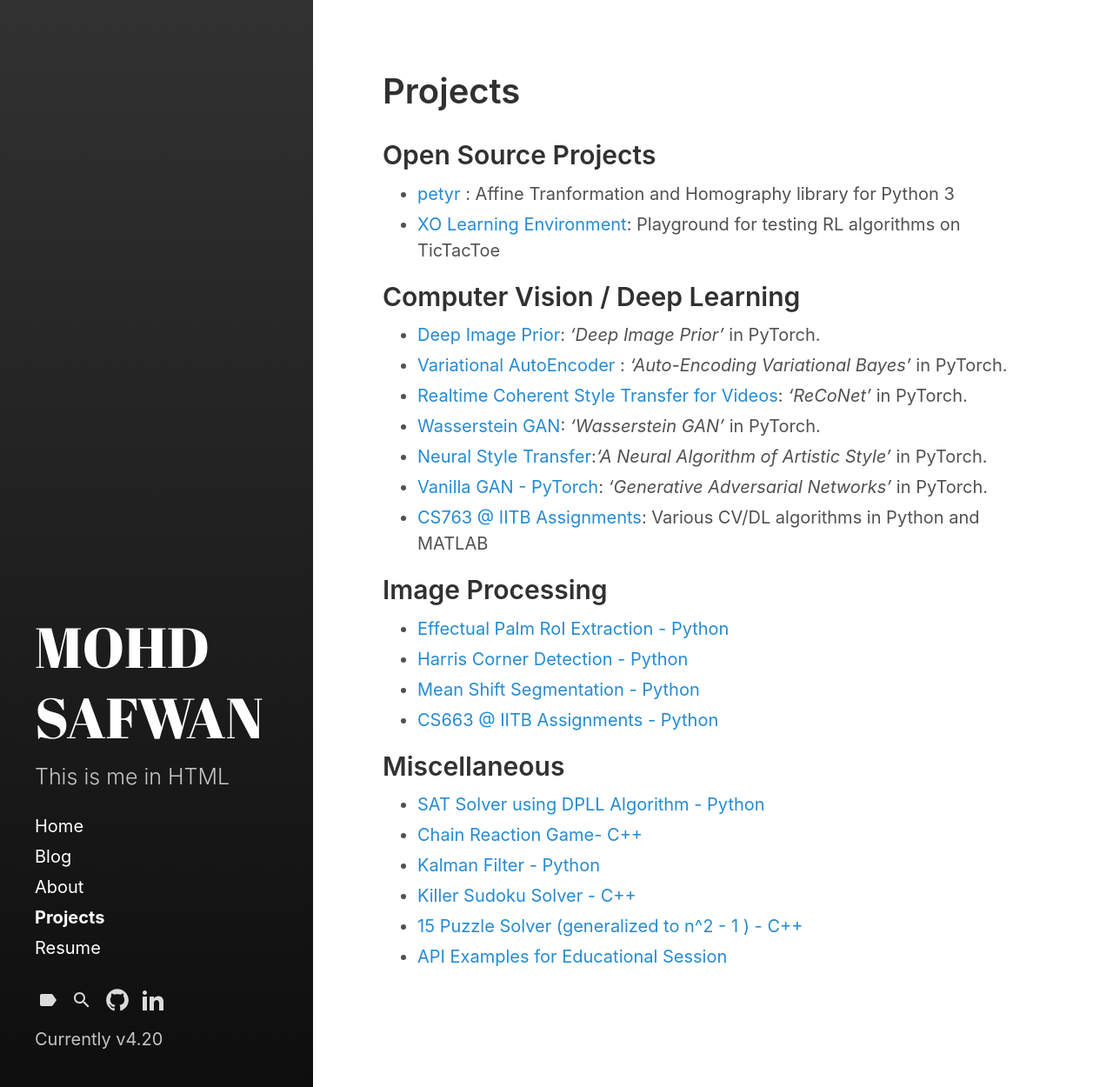
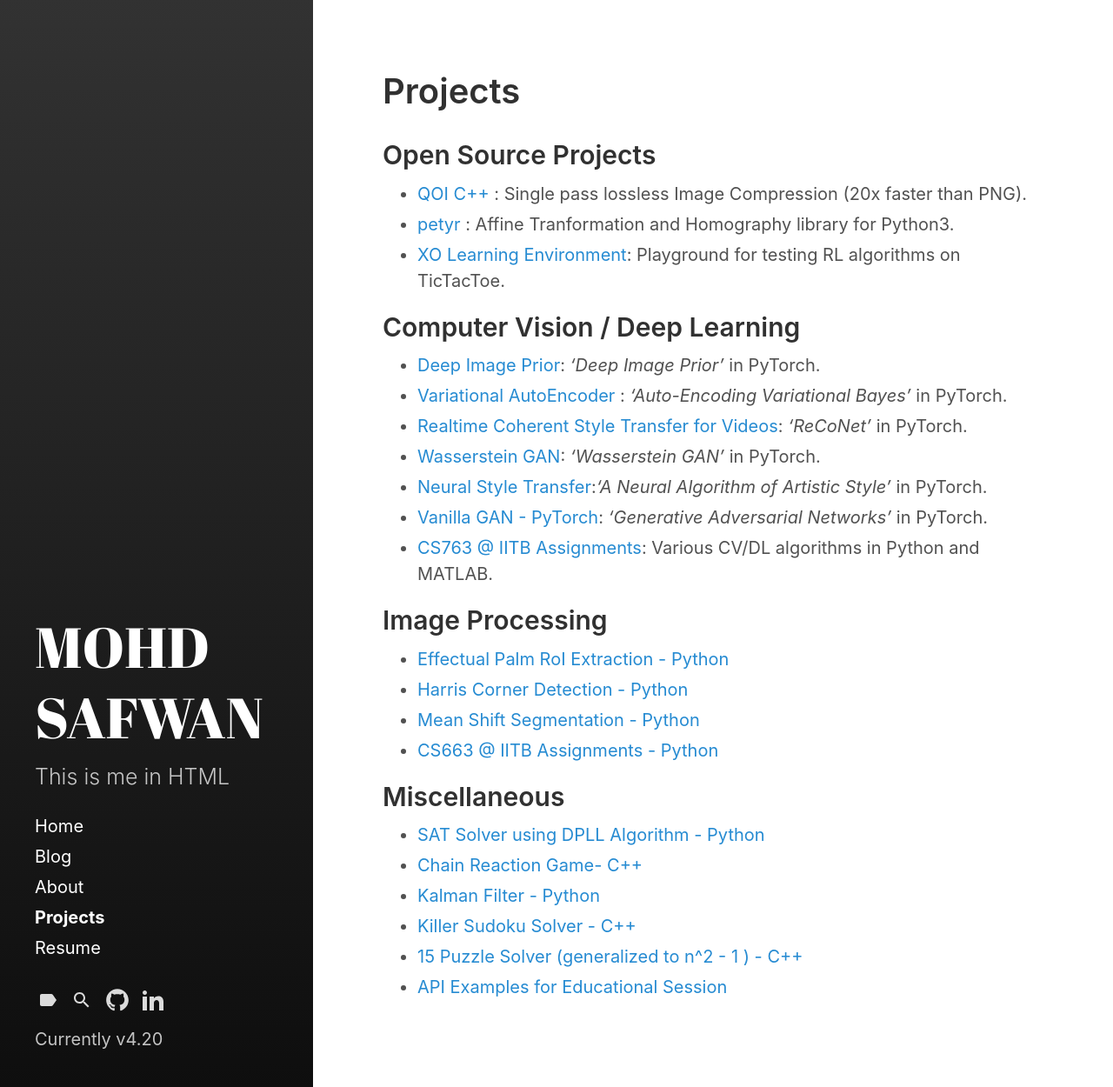
Before and after one commit to safwankdb/homepage, a Jekyll site: the page built from projects.md, in a window 1280 px wide. Shown: the whole page at 87% size. Built offline with Jekyll 4.4.1, drawn with Linux system fonts in a browser that asks for light colours.

Commit message:
new stuff

```diff
--- a/projects.md
+++ b/projects.md
@@ -5,8 +5,9 @@ sidebar_link: true
 ---
 
 ## Open Source Projects
-- [petyr](https://github.com/safwankdb/petyr) : Affine Tranformation and Homography library for Python 3
-- [XO Learning Environment](https://github.com/safwankdb/XO-Learning-Environment): Playground for testing RL algorithms on TicTacToe
+- [QOI C++](https://github.com/safwankdb/QOI-Cpp) : Single pass lossless Image Compression (20x faster than PNG).
+- [petyr](https://github.com/safwankdb/petyr) : Affine Tranformation and Homography library for Python3.
+- [XO Learning Environment](https://github.com/safwankdb/XO-Learning-Environment): Playground for testing RL algorithms on TicTacToe.
 
 ## Computer Vision / Deep Learning
 - [Deep Image Prior](https://safwankdb.github.io/Deep-Image-Prior/): *'Deep Image Prior'* in PyTorch.
@@ -15,7 +16,7 @@ sidebar_link: true
 - [Wasserstein GAN](https://safwankdb.github.io/Wasserstein-GAN/): *'Wasserstein GAN'* in PyTorch.
 - [Neural Style Transfer](https://safwankdb.github.io/Neural-Style-Transfer/):*'A Neural Algorithm of Artistic Style'* in PyTorch.
 - [Vanilla GAN - PyTorch](https://safwankdb.github.io/Vanilla-GAN/): *'Generative Adversarial Networks'* in PyTorch.
-- [CS763 @ IITB Assignments](https://safwankdb.github.io/CS763-Assignments/): Various CV/DL algorithms in Python and MATLAB
+- [CS763 @ IITB Assignments](https://safwankdb.github.io/CS763-Assignments/): Various CV/DL algorithms in Python and MATLAB.
 
 
 ## Image Processing
```
Also changed, not shown: _posts/2021-12-10-binary-lifting.md (+1 -1 lines), index.md (+19 -8 lines), 1 other file.
